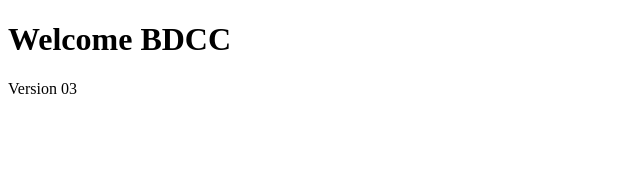
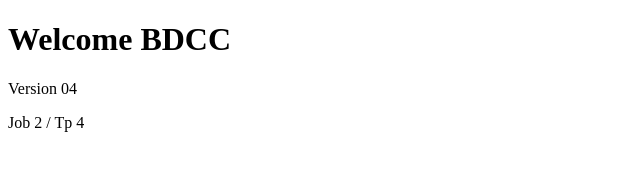
Before and after one commit to sokainadaabal/Tp4DevOps, a plain HTML site: page index.html in a window 1280 px wide. Shown: the full height of the page, 0-640 px from the left. Drawn offline with Linux system fonts and the light colour scheme.

Commit message:
TP vesrion 5

```diff
--- a/index.html
+++ b/index.html
@@ -7,6 +7,7 @@
 </head>
 <body>
     <h1>Welcome BDCC</h1>
-    <p>Version 03</p>
+    <p>Version 04</p>
+    <p>Job 2 / Tp 4</p>
 </body>
 </html>
```
